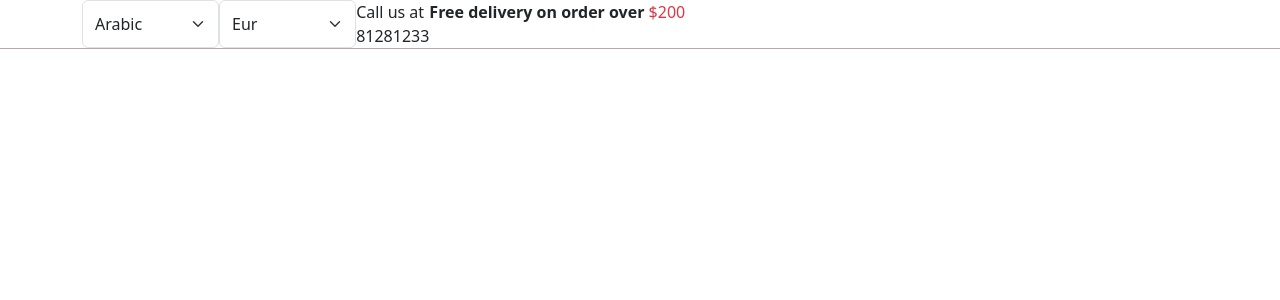
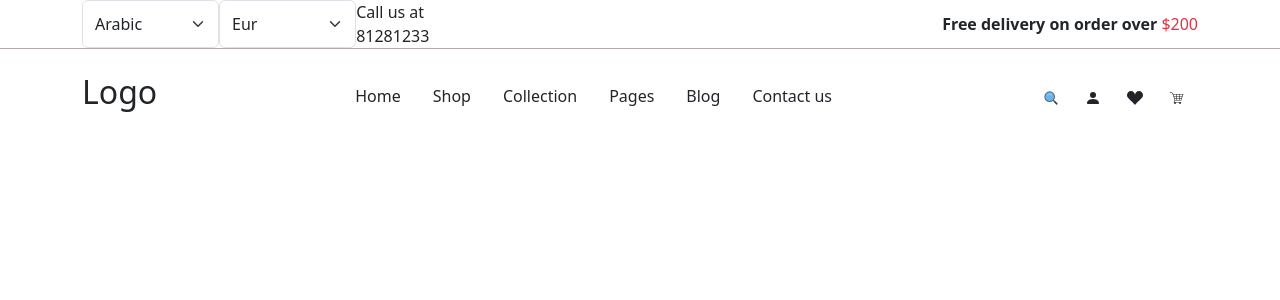
Before and after one commit to rafiurrafi/yellow-ecommerce, a React (Create React App) app: page / in a window 1280 px wide. Shown: the top 300 px of the page. Built offline with nearby package versions, Linux system fonts and the light colour scheme.

Commit message:
added header component

```diff
--- a/package.json
+++ b/package.json
@@ -8,6 +8,7 @@
     "@testing-library/user-event": "^13.5.0",
     "react": "^18.2.0",
     "react-dom": "^18.2.0",
+    "react-icons": "^4.4.0",
     "react-scripts": "5.0.1",
     "web-vitals": "^2.1.4"
   },
--- a/src/app.jsx
+++ b/src/app.jsx
@@ -1,9 +1,11 @@
 import HeaderTop from "./components/header-top/header-top.component";
+import Header from "./components/header/header.component";
 
 const App = () => {
   return (
     <div>
       <HeaderTop />
+      <Header />
     </div>
   );
 };
--- a/src/components/header-top/header-top.component.jsx
+++ b/src/components/header-top/header-top.component.jsx
@@ -3,7 +3,7 @@ const HeaderTop = () => {
   return (
     <div className="header-top">
       <div className="container">
-        <div className="d-md-flex">
+        <div className="d-md-flex justify-content-between align-items-center">
           <div className="d-flex">
             <select name="" id="" className="form-select">
               <option value="">Arabic</option>
--- /dev/null
+++ b/src/components/header/header.component.jsx
@@ -0,0 +1,81 @@
+import "./header.style.scss";
+import * as Fc from "react-icons/fc";
+import { BsFillPersonFill, BsSuitHeartFill } from "react-icons/bs";
+import { GiShoppingCart } from "react-icons/gi";
+const Header = () => {
+  return (
+    <div className="header py-4">
+      <div className="container">
+        <div className="d-flex justify-content-between align-items-center">
+          <div className="logo h2">Logo</div>
+          <ul className="list-unstyled d-flex mb-0">
+            <li className="mx-3">
+              <a
+                href=""
+                className="text-decoration-none text-dark fw-semi-bold"
+              >
+                Home
+              </a>
+            </li>
+            <li className="mx-3">
+              <a
+                href=""
+                className="text-decoration-none text-dark fw-semi-bold"
+              >
+                Shop
+              </a>
+            </li>
+            <li className="mx-3">
+              <a
+                href=""
+                className="text-decoration-none text-dark fw-semi-bold"
+              >
+                Collection
+              </a>
+            </li>
+            <li className="mx-3">
+              <a
+                href=""
+                className="text-decoration-none text-dark fw-semi-bold"
+              >
+                Pages
+              </a>
+            </li>
+            <li className="mx-3">
+              <a
+                href=""
+                className="text-decoration-none text-dark fw-semi-bold"
+              >
+                Blog
+              </a>
+            </li>
+            <li className="mx-3">
+              <a
+                href=""
+                className="text-decoration-none text-dark fw-semi-bold"
+              >
+                Contact us
+              </a>
+            </li>
+          </ul>
+          <div className="side-nav">
+            <button className="btn">
+              <Fc.FcSearch />
+            </button>
+            <div className="btn">
+              <BsFillPersonFill />
+            </div>
+            <div className="btn">
+              <BsSuitHeartFill />
+            </div>
+            <div className="btn">
+              <GiShoppingCart />
+            </div>
+          </div>
+        </div>
+      </div>
+    </div>
+  );
+};
+
+export default Header;
```
Also changed, not shown: src/components/header/header.style.scss (added), 1 other file (tests, documents, lock files or other folders).
